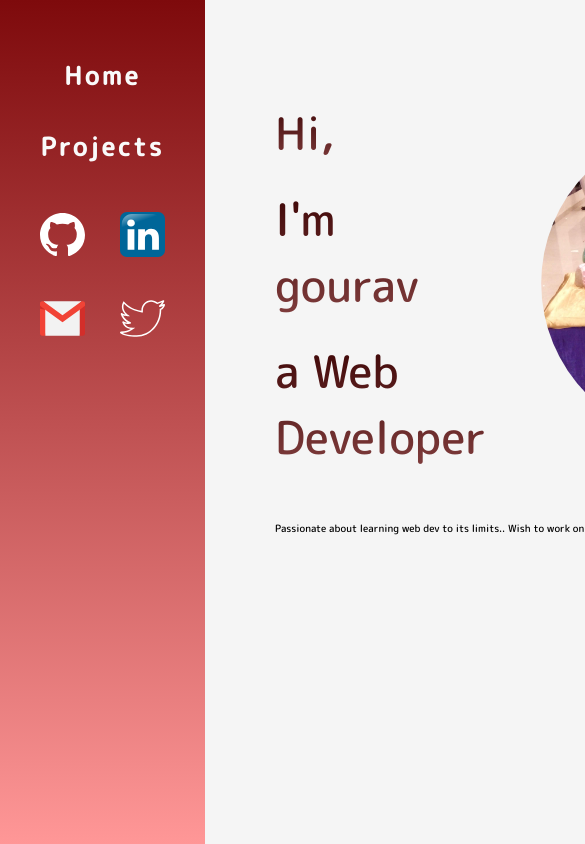
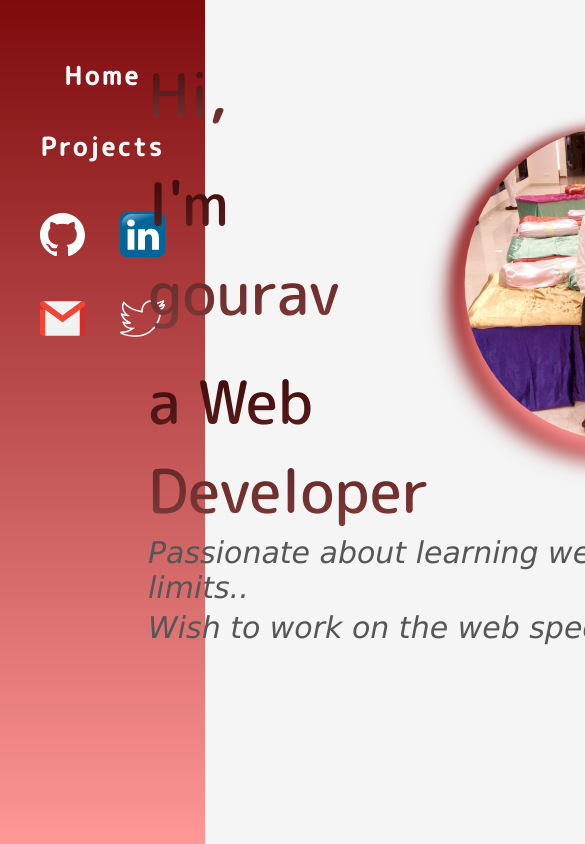
Before and after one commit to gouravkhator/gouravkhator.github.io, a plain HTML site: page index.html in a window 390 px wide. Shown: the top 844 px of the page, 585 px wide, since content can reach past the window. Drawn offline with Linux system fonts and the light colour scheme.

Commit message:
Finished most of home page excluding mobile design

```diff
--- a/styles/_home.scss
+++ b/styles/_home.scss
@@ -1,45 +1,52 @@
-$secondary_font1_color: rgb(59, 4, 4);
-$secondary_font2_color: rgb(129, 62, 62);
-
 section#home{
     max-height: 100vh;
-    padding: $outward-padding + 1rem;
+    padding: $inner_padding + 1rem  $inner_padding + 3rem;
     display: grid;
     grid-template-areas: 'title image' 'description description';
 
     article#title, article#description{
-        padding: 0 2rem;
+        display: flex;
+        flex-direction: column;
+        justify-content: center;
     }
 
     article#title{
         grid-area: title;
-        display: flex;
-        flex-direction: column;
-        justify-content: center;
         gap: 2rem;
-        font-size: 4.5rem;
+        font-size: 6rem;
         font-weight: 500;
+        max-width: max-content;
 
         span{
-            background: linear-gradient(to bottom, $secondary_font1_color, $secondary_font2_color);
+            background: linear-gradient(to bottom, $title_font1_color, $title_font2_color);
             -webkit-text-fill-color: transparent;
-            background-clip: text;
-            // -webkit-background-clip: text;
+            background-clip: text; // background clipping helps in text masking
         }
+    }
+
+    article#description{
+        grid-area: description;
+        gap: 0.5rem;
+        font-size: 3rem;
+        font-family: 'Lucida Sans', 'Lucida Sans Regular', 'Lucida Grande', 'Lucida Sans Unicode', Geneva, Verdana, sans-serif;
+        font-style: italic;
+        color: rgb(87, 86, 86);
     }
 
     article#image-wrapper{
         grid-area: image;
-    }
-
-    article#description{
-        grid-area: description;
+        display: flex;
+        align-items: flex-start;
+        min-width: fit-content;
+        max-width: max-content;
+        filter: drop-shadow(-1px 15px 10px $secondary_bg2_color) drop-shadow(-12px 2px 7px $secondary_bg1_color);
+        // adding drop shadow on image wrapper helps to have shadow on clipped image
     }
 
     article#image-wrapper img{
-        $width: 35rem;
+        $image_width: 35rem;
         // $clippedSize: calc(0.4*$width);
-        width: $width;
+        width: $image_width;
         clip-path: circle(at 55% 50%);
     }
 }
--- a/styles/_nav.scss
+++ b/styles/_nav.scss
@@ -1,13 +1,18 @@
 nav{
-    width: 100%;
-    height: 100%;
     display: flex;
     flex-direction: column;
     justify-content: flex-start;
     align-items: stretch;
     background: linear-gradient(to bottom, $secondary_bg1_color, $secondary_bg2_color);
 
-    padding: $outward-padding;
+    width: $nav_width;
+    min-width: max-content;
+    height: inherit;
+    position: absolute;
+    top: 0;
+    left: 0;
+
+    padding: $inner_padding;
 
     a{
         color: $secondary_font_color;
--- a/styles/main.scss
+++ b/styles/main.scss
@@ -8,7 +8,7 @@
 
 html{
     font-family: 'M PLUS Rounded 1c', sans-serif;
-    font-size: $font-size;
+    font-size: $font_size;
     // this is set in html element or root element so that we can use rem which works relative to the root element only
     //in em, the font-size works relative to its parent element
 }
@@ -18,7 +18,6 @@ body{
     color: $primary_font_color;
 
     display: grid;
-    grid-template: 1fr auto / auto 1fr;
 }
 
 a{
@@ -33,5 +32,12 @@ header{
     height: 100vh;
 }
 
+main{
+    position: absolute;
+    left: $nav_width;
+    height: 100vh;
+    min-width: 75vw; // so that main element doesn't collapse
+}
+
 @import "./nav";
 @import "./home";
--- a/styles/utilities/_variables.scss
+++ b/styles/utilities/_variables.scss
@@ -9,10 +9,15 @@ primary font color for font color on pages.
 
 secondary font color for nav font colors and other areas.
 
+title font1 color and title font2 color is for home page title colors.
+
 font size for the root element.
 
-outward padding for th padding used in nav and section elements to give exact same padding.
+inner padding for the padding used in nav and section elements to give exact same padding.
+
+nav width is the width taken by the navbar on left side.
 */
+
 $primary_bg_color: whitesmoke;
 
 // old secondary colors
@@ -24,6 +29,11 @@ $secondary_bg2_color: rgb(255, 151, 151);
 
 $primary_font_color: #000;
 $secondary_font_color: #FAFAFA;
-$font-size: 62.5%;
 
-$outward-padding: 4rem;
+$title_font1_color: rgb(59, 4, 4);
+$title_font2_color: rgb(129, 62, 62);
+
+$font_size: 62.5%;
+
+$inner_padding: 4rem;
+$nav_width: min(20vw, 250px);
```
Also changed, not shown: styles/main.css, 1 other file.
